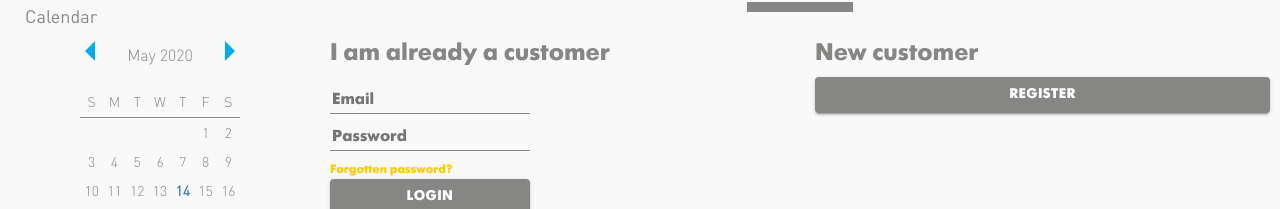
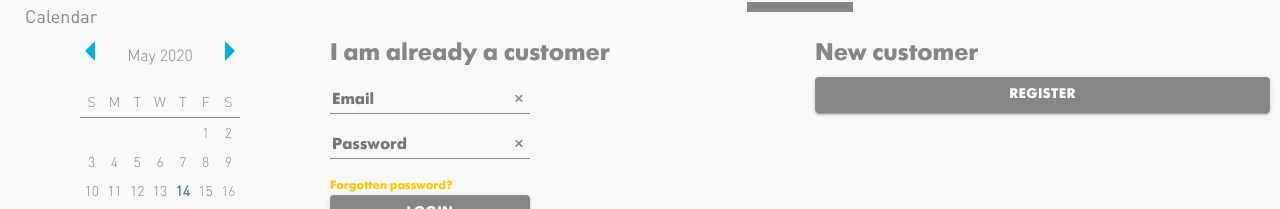
Before and after one commit to Catherine358/ticket-service-user, a React (Create React App) app: page /login in a window 1280 px wide. Shown: the part 126-335 px from the top of the page. Built offline with nearby package versions, Linux system fonts and the light colour scheme; no server answers; what react-async-script-loader would draw is missing.

Commit message:
added reset field buttons to login page

```diff
--- a/src/components/main-block/main/login/Login.js
+++ b/src/components/main-block/main/login/Login.js
@@ -28,9 +28,18 @@ const handleChange = (event, setEmail) => {
     setEmail(event.target.value);
 };
 
+const resetEmail = (setEmail) => {
+    setEmail('');
+};
+
+const resetPassword = (setPassword) => {
+    setPassword('');
+};
+
 const Login = (props) => {
     const [message, setMessage] = useState('');
     const [email, setEmail] = useState('');
+    const [password, setPassword] = useState('');
 
     return (
         <div className="login">
@@ -42,9 +51,15 @@ const Login = (props) => {
                     <div className="already-user">
                         <h2>I am already a customer</h2>
                         <form onSubmit={(event) => login(event, setMessage)}>
-                            <input type="email" id="login" name="login" placeholder="Email"
+                            <label>
+                                <input type="email" id="login" name="login" placeholder="Email"
                                    onChange={(event) => handleChange(event, setEmail)}/>
-                            <input type="password" id="password" name="password" placeholder="Password"/>
+                                <button type="reset" className="btn-reset" onClick={() => resetEmail(setEmail)}>&times;</button>
+                            </label>
+                            <label>
+                                <input type="password" id="password" name="password" placeholder="Password"/>
+                                <button type="reset" className="btn-reset" onClick={() => resetPassword(setPassword)}>&times;</button>
+                            </label>
                             <span className="forgot" onClick={() => passwordRecovery(email, setMessage)}>Forgotten password?</span>
                             <Button type="submit" variant="contained" className="login-btn">Login</Button>
                         </form>
--- a/src/components/main-block/main/login/login.less
+++ b/src/components/main-block/main/login/login.less
@@ -48,10 +48,14 @@
         flex-direction: column;
         width: 200px;
 
+        label {
+          position: relative;
+
           input {
             margin-top: 10px;
             border: none;
             border-bottom: 1px solid @dark-gray;
+            width: 100%;
             background-color: transparent;
 
             &:focus,
@@ -62,6 +66,22 @@
 
             &:focus {
               border-bottom-width: 2px;
+            }
+          }
+
+          .btn-reset {
+            border: none;
+            position: absolute;
+            right: 0;
+            top: 10px;
+            color: #868685;
+            background-color: transparent;
+
+            &:focus,
+            &:hover,
+            &:active {
+              outline: none;
+            }
           }
         }
         .forgot {
```
Lines whose indentation alone changed are shown as unchanged.
